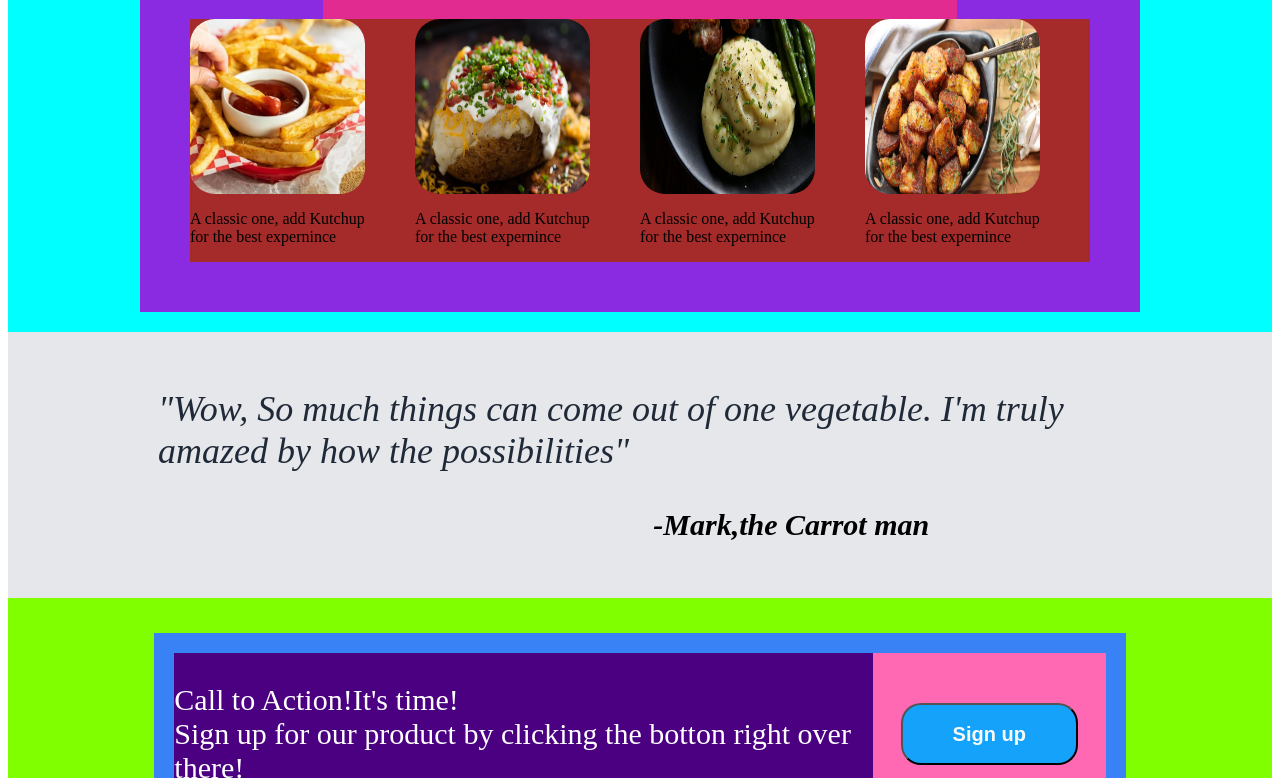
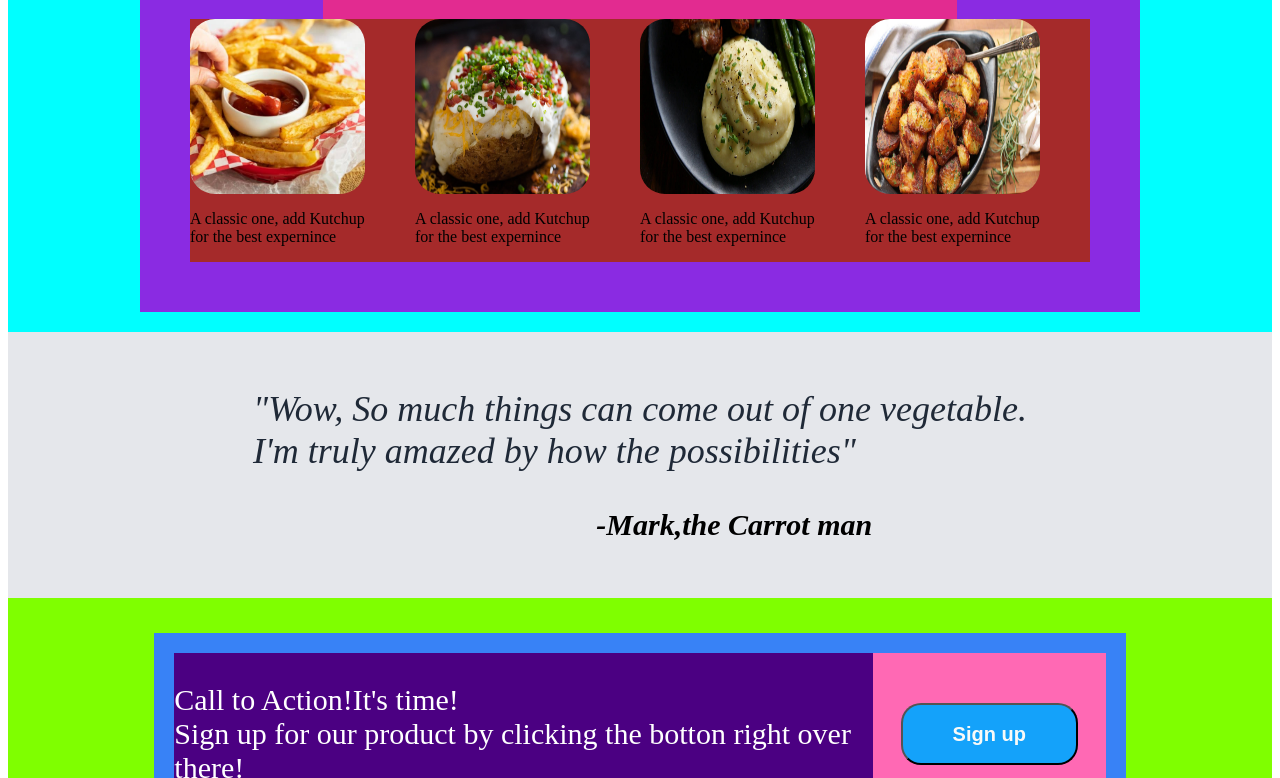
Before and after one commit to Talha-Bahabri/landing-page, a plain HTML site: page index.html in a window 1280 px wide. Shown: the part 503-1281 px from the top of the page. Drawn offline with Linux system fonts and the light colour scheme.

Commit message:
finished today

```diff
--- a/index.html
+++ b/index.html
@@ -292,7 +292,7 @@
 
     <div class="container-no-3">
         <div class="box1-in-conatiner3">
-            <p> "Wow, So much things can come out of one vegetable.
+            <p> "Wow, So much things can come out of one vegetable.<br>
                 I'm truly amazed by how the possibilities" <div class="name-of-quote-person">-Mark,the Carrot man</div> </p>
         </div>
     </div>
```
